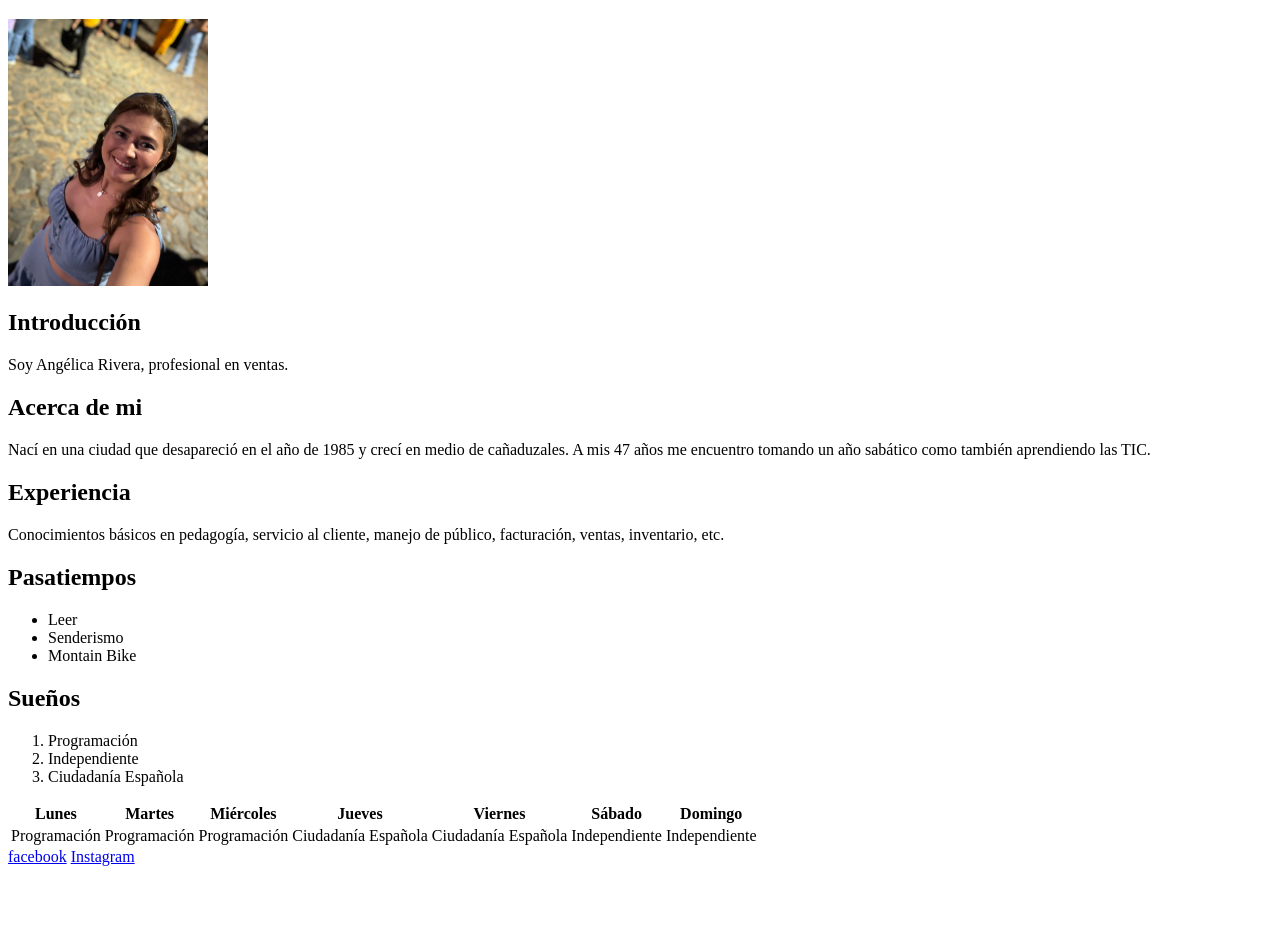
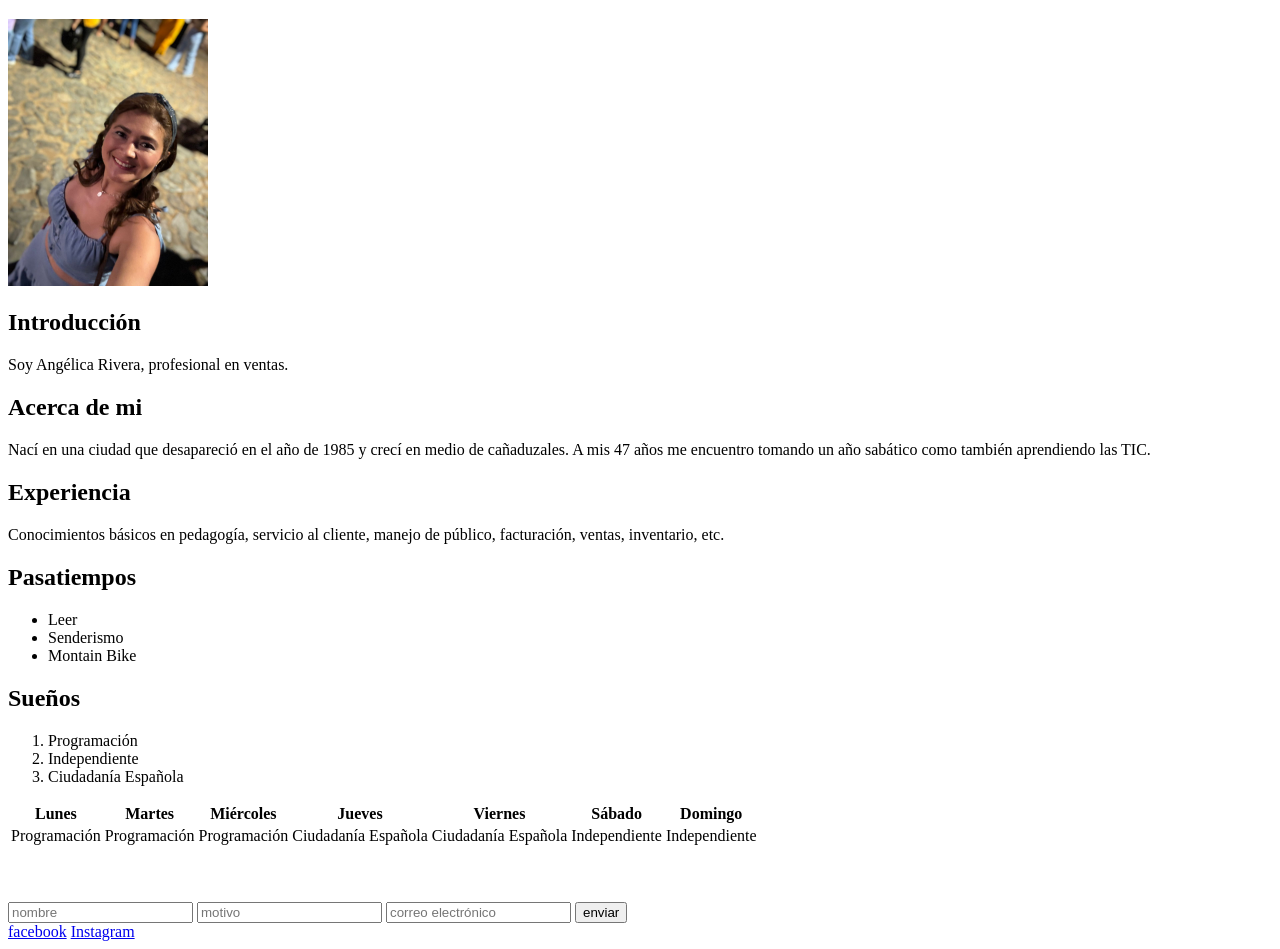
Before and after one commit to Angellus77/Entregable1, a plain HTML site: page index.html in a window 1280 px wide. Shown: the part 61-1010 px from the top of the page. Before the commit the page ends 935 px from the top, so only its background shows below. Drawn offline with Linux system fonts and the light colour scheme.

Commit message:
Formulario de contacto

```diff
--- a/index.html
+++ b/index.html
@@ -103,9 +103,17 @@
             </tr>
         </tbody>
     </table>
+    <br><br><br>
+    <form action="#">
+        <input type="text" placeholder="nombre">
+        <input type="text" placeholder="motivo">
+        <input type="email" placeholder="correo electrónico">
+        <input type="submit" value="enviar">
+    </form>
     <footer>
         <a href="https://www.facebook.com/angielu.riveraaldana/?locale=es_LA"> facebook</a>
         <a href="https://www.instagram.com/angie_lu_rivera/">Instagram</a>
+
     </footer>
 
 
```
